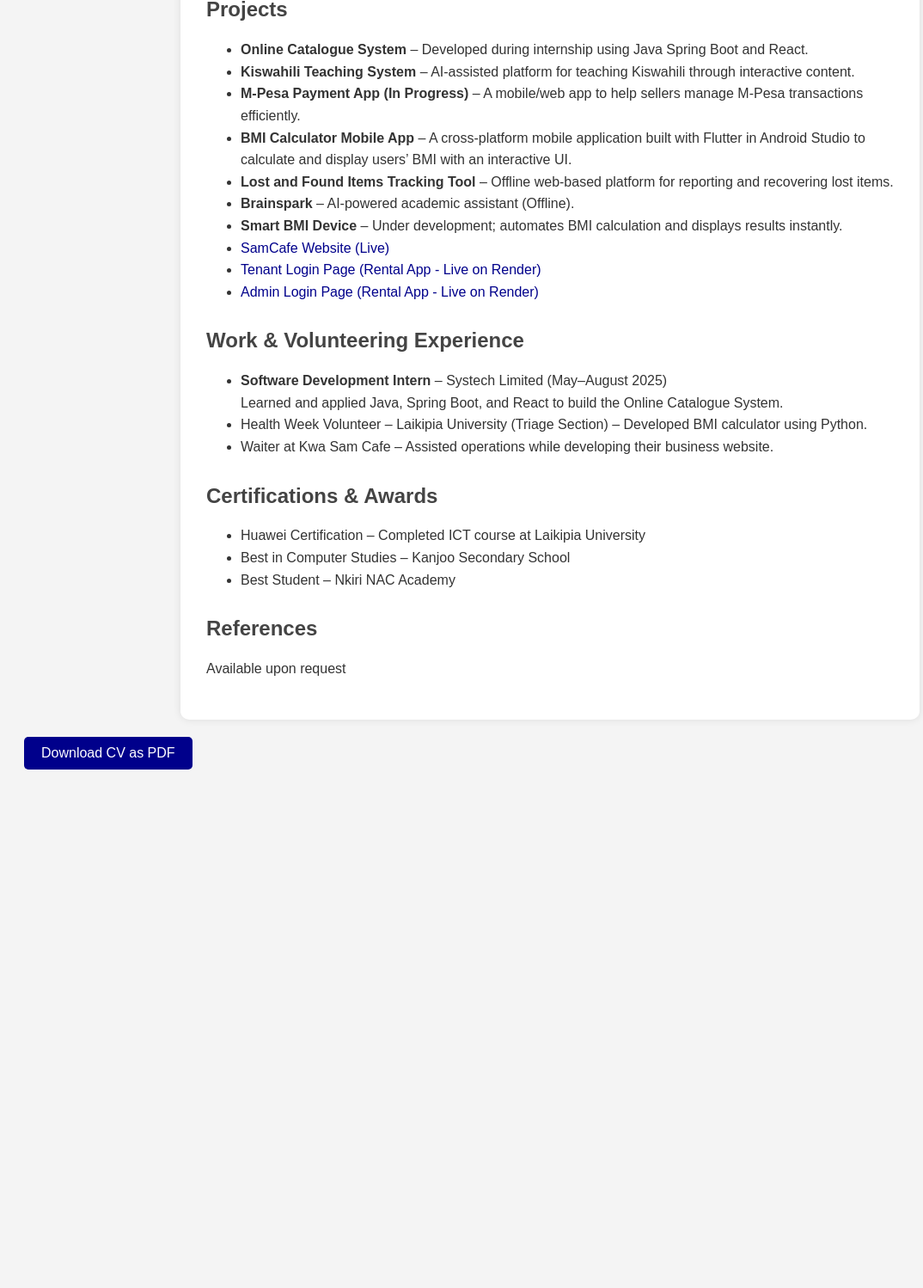
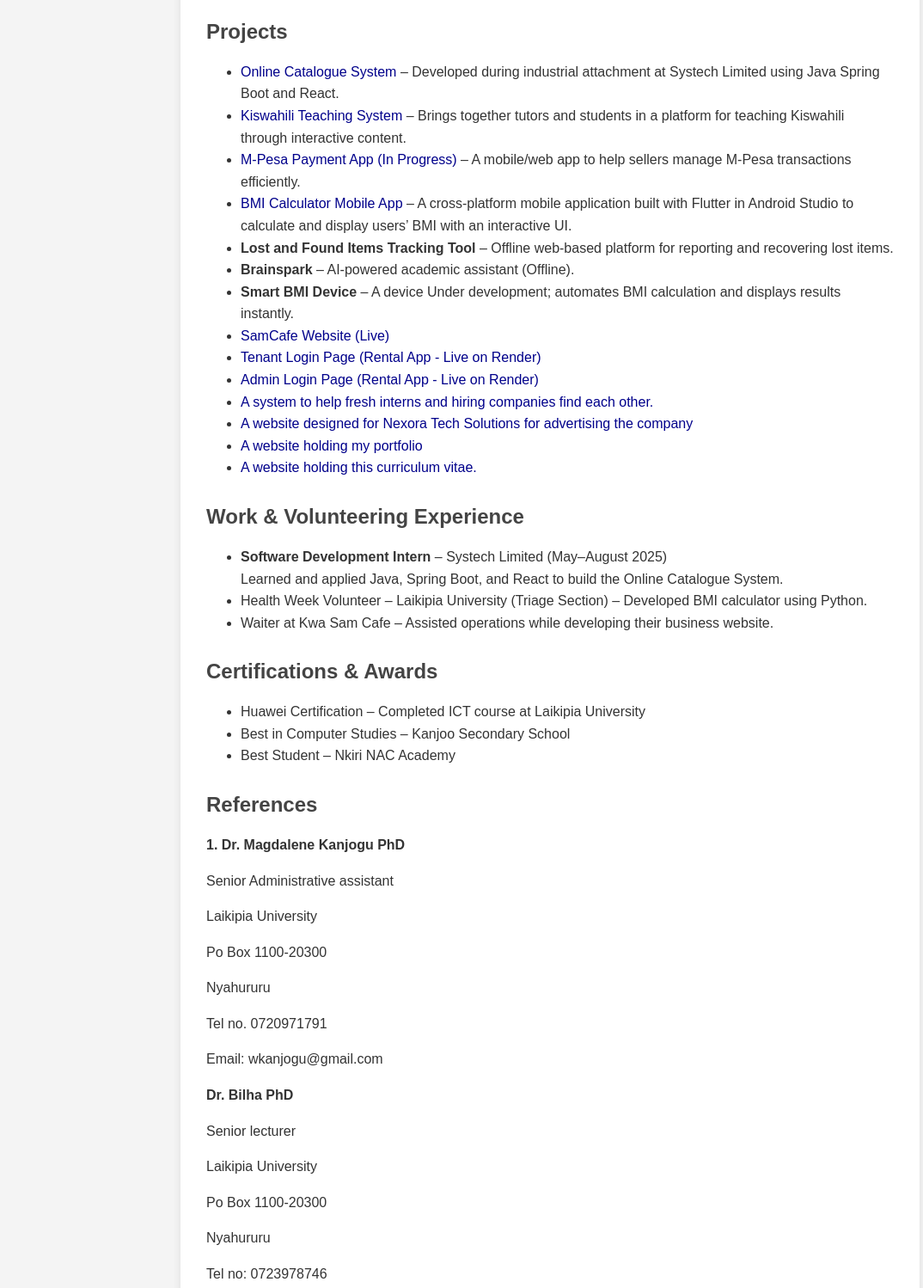
Before and after one commit to Abedie254/CV, a plain HTML site: page index.html in a window 1280 px wide. Shown: the part 1203-2701 px from the top of the page at 86% size, without its empty margins (0-1074 px from the left). Before the commit the page ends 2142 px from the top, so only its background shows below. Drawn offline with Linux system fonts and the light colour scheme.

Commit message:
Final refinements

```diff
--- a/index.html
+++ b/index.html
@@ -87,19 +87,20 @@
 
     <h2>Profile</h2>
     <p>
-      I am a final-year Computer Science student at Laikipia University, passionate about software development and technology-driven problem-solving.
-      I have hands-on experience in web development, backend programming, and database management.
-      I am proficient in Python and have strong working knowledge of Java, Spring Boot, and React, which I gained during my internship.
+      I am a young man passionate about software development and technology-driven problem-solving.
+      I have hands-on experience in web development, backend programming, mobile development, web design and database management.
+      I am proficient in java and springboot and have strong working knowledge of python, flask, and React, which I gained during my industrial attachment at Systech Limited.
       I am currently expanding my skills in mobile development and system integration with M-Pesa APIs.
     </p>
 
     <h2>Skills</h2>
     <ul>
-      <li>HTML & CSS</li>
-      <li>Python</li>
       <li>Java (Intermediate)</li>
       <li>Spring Boot</li>
       <li>React</li>
+      <li>Javascript</li>
+      <li>HTML & CSS</li>
+      <li>Python</li>
       <li>Flutter (Mobile App Development)</li>
       <li>Responsive Web Design</li>
       <li>Database Management Systems</li>
@@ -107,22 +108,26 @@
     </ul>
 
     <h2>Education</h2>
-    <p><strong>Laikipia University</strong><br>Bachelor of Science in Computer Science (Final Year - Lecturers currently on strike in Kenya)</p>
+    <p><strong>Laikipia University</strong><br>Bachelor of Science in Computer Science</p>
     <p><strong>Kanjoo Mixed Day Secondary School</strong><br>KCSE - Graduated [2019]</p>
     <p><strong>Nkiri NAC Academy</strong><br>KCPE - Graduated [2013]</p>
 
     <h2>Projects</h2>
     <ul>
-      <li><strong>Online Catalogue System</strong> – Developed during internship using Java Spring Boot and React.</li>
-      <li><strong>Kiswahili Teaching System</strong> – AI-assisted platform for teaching Kiswahili through interactive content.</li>
-      <li><strong>M-Pesa Payment App (In Progress)</strong> – A mobile/web app to help sellers manage M-Pesa transactions efficiently.</li>
-      <li><strong>BMI Calculator Mobile App</strong> – A cross-platform mobile application built with Flutter in Android Studio to calculate and display users’ BMI with an interactive UI.</li>
+      <li><a href="https://github.com/Abednego254/store"target="_blank">Online Catalogue System</a> – Developed during industrial attachment at Systech Limited using Java Spring Boot and React.</li>
+      <li><a href="https://github.com/Abednego254/soma-swahili" target="_blank">Kiswahili Teaching System</a> – Brings together tutors and students in a platform for teaching Kiswahili through interactive content.</li>
+      <li><a href="https://github.com/Abednego254/Mpesa-API" target="_blank">M-Pesa Payment App (In Progress)</a> – A mobile/web app to help sellers manage M-Pesa transactions efficiently.</li>
+      <li><a href="https://github.com/Abednego254/bmi-tracker" target="_blank">BMI Calculator Mobile App</a> – A cross-platform mobile application built with Flutter in Android Studio to calculate and display users’ BMI with an interactive UI.</li>
       <li><strong>Lost and Found Items Tracking Tool</strong> – Offline web-based platform for reporting and recovering lost items.</li>
       <li><strong>Brainspark</strong> – AI-powered academic assistant (Offline).</li>
-      <li><strong>Smart BMI Device</strong> – Under development; automates BMI calculation and displays results instantly.</li>
+      <li><strong>Smart BMI Device</strong> – A device Under development; automates BMI calculation and displays results instantly.</li>
       <li><a href="https://samcafe-ce959.web.app/" target="_blank">SamCafe Website (Live)</a></li>
       <li><a href="https://rental-app-n5dp.onrender.com/tenant/login" target="_blank">Tenant Login Page (Rental App - Live on Render)</a></li>
       <li><a href="https://rental-app-n5dp.onrender.com" target="_blank">Admin Login Page (Rental App - Live on Render)</a></li>
+      <li><a href="https://github.com/Abedie254/smart-intern" target="_blank">A system to help fresh interns and hiring companies find each other.</a></li>
+      <li><a href="https://github.com/Abednego254/nexora" target="_blank">A website designed for Nexora Tech Solutions for advertising the company</a></li>
+      <li><a href="https://github.com/Abednego254/Portfolio-update" target="_blank">A website holding my portfolio</a></li>
+      <li><a href="https://github.com/Abedie254/CV" target="_blank">A website holding this curriculum vitae.</a></li>
     </ul>
 
     <h2>Work & Volunteering Experience</h2>
@@ -141,7 +146,20 @@
     </ul>
 
     <h2>References</h2>
-    <p>Available upon request</p>
+    <p><strong>1. Dr. Magdalene Kanjogu PhD</strong></p>
+    <p>Senior Administrative assistant</p>
+    <p>Laikipia University</p>
+    <p>Po Box 1100-20300</p>
+    <p>Nyahururu</p>
+    <p>Tel no. 0720971791</p>
+    <p>Email: wkanjogu@gmail.com</p>
+
+    <p><strong>Dr. Bilha PhD</strong></p>
+    <p>Senior lecturer</p>
+    <p>Laikipia University</p>
+    <p>Po Box 1100-20300</p>
+    <p>Nyahururu</p>
+    <p>Tel no: 0723978746</p>
   </div>
 
   <button id="download">Download CV as PDF</button>
```
